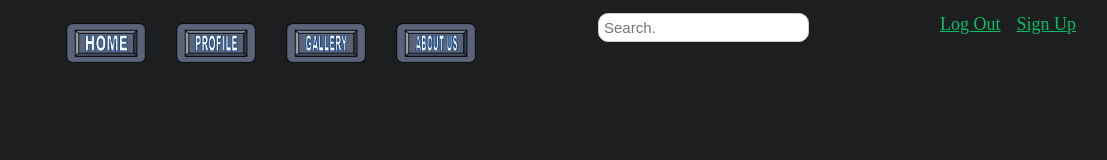
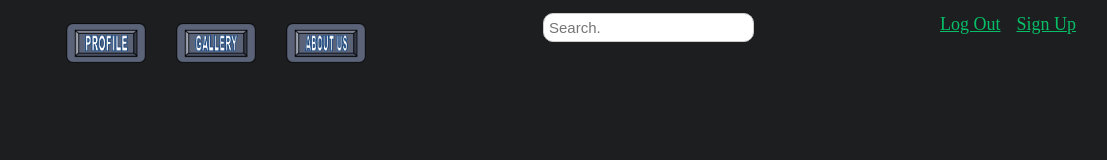
Before and after one commit to Gizmo-Channel/Gizmo-Channel.cc-journals, a plain HTML site: page homepage1.html in a window 1280 px wide. Shown: the full height of the page, 173-1280 px from the left. Drawn offline with Linux system fonts and the light colour scheme.

Commit message:
Update homepage1.html

```diff
--- a/homepage1.html
+++ b/homepage1.html
@@ -118,7 +118,6 @@
 
 	  <a href="homepage2.html" target="One" id="image"><image src="img/44.2.png" class="logo"></a>
 	<div id="footer">
-     <a href="homepage2.html" target="One" ><img src="img/36.png" width="80" alt="navigation" ></a>
   <a href="profile.html" target="One" ><img src="img/33.png" width="80" alt="navigation%202" ></a>
   <a href="gallery.html" target="One" ><img src="img/34.png" width="80" alt="navigation%203" ></a>
   <a href="aboutme.html" target="One" ><img src="img/35.png" width="80" alt="navigation%204" ></a>
```
